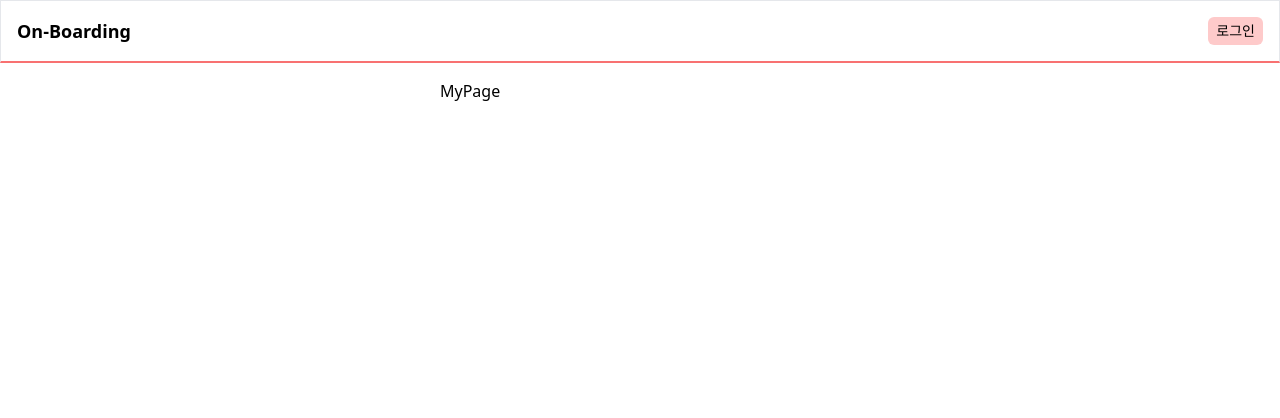
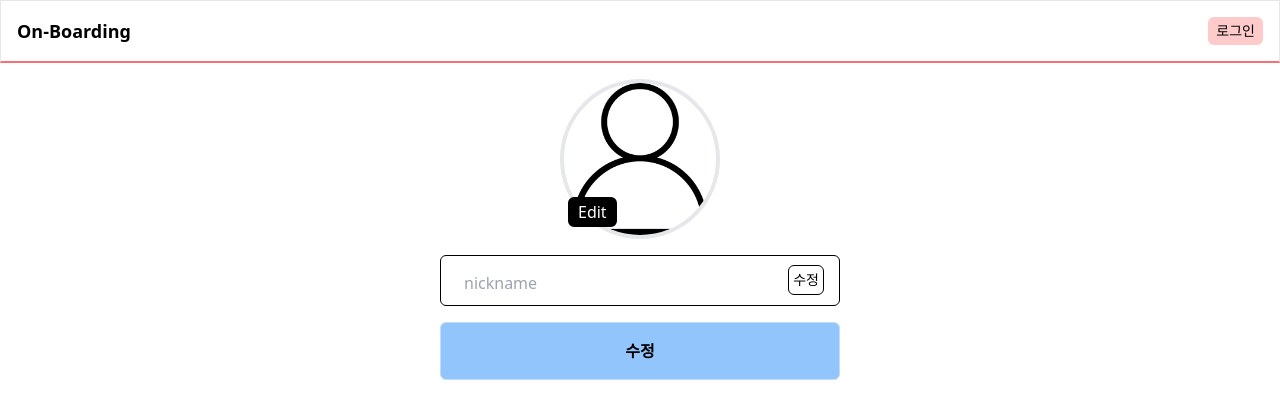
Before and after one commit to butterbeetle/sparta-on-boarding, a React (Vite) app: page /my in a window 1280 px wide. Shown: the top 418 px of the page. Built offline with nearby package versions, Linux system fonts and the light colour scheme.

Commit message:
Feat. 프로필 수정

```diff
--- a/src/api/auth/auth.api.ts
+++ b/src/api/auth/auth.api.ts
@@ -1,5 +1,9 @@
 import useLoginStore from "../../store/login.store";
-import { logInData, SignUpData } from "../../types/types";
+import {
+  logInDataType,
+  profileDataType,
+  SignUpDataType,
+} from "../../types/types";
 
 class AuthAPI {
   private baseURL: string;
@@ -13,7 +17,7 @@ class AuthAPI {
   }
 
   // 회원가입
-  signUp = async ({ id, password, nickname }: SignUpData) => {
+  signUp = async ({ id, password, nickname }: SignUpDataType) => {
     try {
       const res = await fetch(`${this.baseURL}/register`, {
         method: "POST",
@@ -41,7 +45,7 @@ class AuthAPI {
   };
 
   // 로그인
-  logIn = async ({ id, password }: logInData) => {
+  logIn = async ({ id, password }: logInDataType) => {
     try {
       const res = await fetch(`${this.baseURL}/login?expiresIn=10m`, {
         method: "POST",
@@ -98,6 +102,49 @@ class AuthAPI {
       };
     }
   };
+
+  // 사용자 프로필 수정
+  updateProfile = async ({ nickname, avatarFile }: profileDataType) => {
+    const token = this.getToken();
+
+    if (!token) {
+      return {
+        success: false,
+        message: "토큰이 존재하지 않습니다.",
+      };
+    }
+
+    try {
+      const formData = new FormData();
+      if (!avatarFile) {
+        return {
+          success: false,
+          message: "프로필 이미지가 존재하지 않습니다.",
+        };
+      }
+      formData.append("avatar", avatarFile);
+      formData.append("nickname", nickname);
+
+      const res = await fetch(`${this.baseURL}/profile`, {
+        method: "PATCH",
+        headers: {
+          Authorization: `Bearer ${token}`,
+        },
+        body: formData,
+      })
+        .then((response) => response.json())
+        .catch(() => {
+          return { success: false, message: "네트워크 요청에 실패했습니다." };
+        });
+      console.log("RES___", res);
+      return res;
+    } catch (error) {
+      return {
+        success: false,
+        message: "사용자 정보를 가져오는 중 알 수 없는 오류가 발생했습니다.",
+      };
+    }
+  };
 }
 
 export default AuthAPI;
--- a/src/components/ui/Input.tsx
+++ b/src/components/ui/Input.tsx
@@ -2,19 +2,23 @@ import { forwardRef, useId } from "react";
 
 type InputProps = {
   type: string;
+  defaultValue?: string;
+  readOnly?: boolean;
 };
 
-const Input = forwardRef<HTMLInputElement, InputProps>(({ type }, ref) => {
+const Input = forwardRef<HTMLInputElement, InputProps>(
+  ({ type, defaultValue, readOnly = false }, ref) => {
     const id = useId();
     return (
       <div className="relative">
         <input
+          readOnly={readOnly}
           ref={ref}
           className="p-6 pb-px w-full text-base appearance-none outline-none
                      border border-solid border-black rounded-md text-black
                      hover:shadow-md peer select-none"
           id={id}
-        defaultValue={""}
+          defaultValue={defaultValue ? defaultValue : ""}
           placeholder=""
           minLength={4}
           maxLength={10}
@@ -33,6 +37,7 @@ const Input = forwardRef<HTMLInputElement, InputProps>(({ type }, ref) => {
         </label>
       </div>
     );
-});
+  }
+);
 
 export default Input;
--- a/src/pages/LoginPage/LoginPage.tsx
+++ b/src/pages/LoginPage/LoginPage.tsx
@@ -5,7 +5,7 @@ import api from "../../api/api";
 import Button from "../../components/ui/button";
 import Input from "../../components/ui/Input";
 import useLoginStore from "../../store/login.store";
-import { logInData } from "../../types/types";
+import { logInDataType } from "../../types/types";
 
 const LoginPage = () => {
   const [error, setError] = useState<string>("");
@@ -14,7 +14,7 @@ const LoginPage = () => {
   const LogIn = useLoginStore((state) => state.logIn);
 
   const { mutateAsync: logIn } = useMutation({
-    mutationFn: (logInData: logInData) => api.auth.logIn(logInData),
+    mutationFn: (logInData: logInDataType) => api.auth.logIn(logInData),
   });
 
   const onSubmitHandler = (e: React.FormEvent<HTMLFormElement>) => {
--- a/src/pages/MyPage/MyPage.tsx
+++ b/src/pages/MyPage/MyPage.tsx
@@ -1,13 +1,125 @@
-import { useQuery } from "@tanstack/react-query";
+import { useMutation, useQuery } from "@tanstack/react-query";
+import { useRef, useState } from "react";
 import api from "../../api/api";
+import Button from "../../components/ui/button";
+import Input from "../../components/ui/Input";
+import useLoginStore from "../../store/login.store";
+import { profileDataType } from "../../types/types";
 
 const MyPage = () => {
+  const [error, setError] = useState<string>("");
+  const inputRef = useRef<HTMLInputElement>(null);
+  const { accessToken, userId, nickname, avatar } = useLoginStore.getState();
+  const [file, setFile] = useState<File | null>(null);
+  const [profileImage, setProfileImage] = useState<string>(
+    avatar || "src/assets/defaultProfile.png"
+  );
+  const [isReadOnly, setIsReadOnly] = useState<boolean>(true);
   const { data } = useQuery({
     queryKey: ["user"],
     queryFn: () => api.auth.getUserInfo(),
   });
-  console.log("DATA___", data);
-  return <div>MyPage</div>;
+
+  // console.log("LOCAL___", accessToken, userId, nickname, avatar);
+  // console.log("USER PROFILE___", data);
+
+  const { mutateAsync: profileUpdate } = useMutation({
+    mutationFn: (profileData: profileDataType) =>
+      api.auth.updateProfile(profileData),
+  });
+
+  const onUpdateBtn = () => {
+    setIsReadOnly((prev) => !prev);
+  };
+
+  const onChangeHandler = (e: React.ChangeEvent<HTMLInputElement>) => {
+    if (e.target.files?.[0]) {
+      setFile(e.target.files[0]);
+
+      const reader = new FileReader();
+      reader.onload = () => {
+        if (reader.readyState === 2) {
+          setProfileImage(reader.result as string);
+        }
+      };
+      reader.readAsDataURL(e.target.files[0]);
+    } else {
+      setProfileImage("src/assets/defaultProfile.png");
+    }
+  };
+
+  const onClickHandler = () => {
+    const profileData = {
+      nickname: inputRef.current?.value || nickname!,
+      avatarFile: file,
+    };
+
+    // console.log("DATA___", profileData);
+    profileUpdate(profileData, {
+      onSuccess: (res) => {
+        console.log("SUCCESS RES___", res);
+        if (res.success) {
+          useLoginStore.getState().logIn({
+            accessToken: accessToken!,
+            userId: userId!,
+            nickname: res.nickname,
+            avatar: res.avatar,
+          });
+          setError("");
+        } else {
+          setError(res.message);
+        }
+      },
+    });
+  };
+
+  return (
+    <div className="flex flex-col gap-y-4">
+      <div
+        className="flex flex-col relative
+      justify-center rounded-full items-center gap-y-4 select-none
+      "
+      >
+        <img
+          src={profileImage}
+          className="rounded-full size-40 border-4"
+          alt="user-profile"
+        />
+        <label
+          htmlFor="file"
+          className="cursor-pointer absolute bg-black text-white left-32 rounded-md bottom-3 py-px px-2 border-2 border-black border-solid"
+        >
+          Edit
+        </label>
+        <input
+          type="file"
+          id="file"
+          className="hidden"
+          accept="image/*"
+          onChange={onChangeHandler}
+        />
+      </div>
+      <div className="relative">
+        <Input
+          type="nickname"
+          defaultValue={nickname!}
+          readOnly={isReadOnly}
+          ref={inputRef}
+        />
+        <button
+          onClick={onUpdateBtn}
+          className="absolute right-4 top-2.5 p-1 text-sm border border-solid border-black rounded-md"
+        >
+          수정
+        </button>
+      </div>
+      {error && <div className="text-red-400 text-center">{error}</div>}
+
+      <div onClick={onClickHandler}>
+        <Button text="수정" type="button" />
+      </div>
+    </div>
+  );
 };
 
 export default MyPage;
--- a/src/pages/SignUpPage/SignUpPage.tsx
+++ b/src/pages/SignUpPage/SignUpPage.tsx
@@ -4,7 +4,7 @@ import { useNavigate } from "react-router-dom";
 import api from "../../api/api";
 import Button from "../../components/ui/button";
 import Input from "../../components/ui/Input";
-import { SignUpData } from "../../types/types";
+import { SignUpDataType } from "../../types/types";
 
 const SignUpPage = () => {
   const [error, setError] = useState<string>("");
@@ -12,7 +12,7 @@ const SignUpPage = () => {
   const inputRef = useRef<Array<HTMLInputElement | null>>([]);
 
   const { mutateAsync: signUp } = useMutation({
-    mutationFn: (signUpData: SignUpData) => api.auth.signUp(signUpData),
+    mutationFn: (signUpData: SignUpDataType) => api.auth.signUp(signUpData),
   });
 
   const onSubmitHandler = (e: React.FormEvent<HTMLFormElement>) => {
```
Also changed, not shown: src/types/types.ts (+7 -2 lines), src/assets/defaultProfile.png (added). Lines whose indentation alone changed are shown as unchanged.
